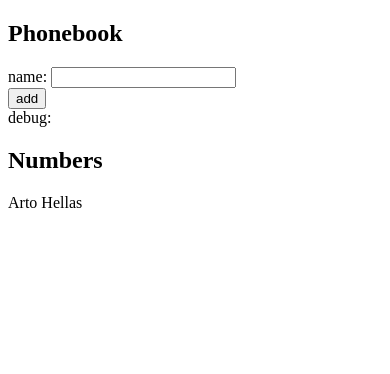
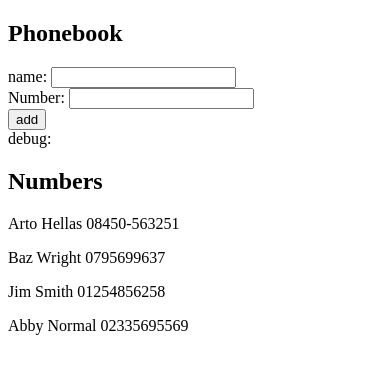
Before and after one commit to bazwright70/fullstackopen2021, a React (Create React App) app in the folder part2/phonebook/: page / in a window 390 px wide. Shown: the top 374 px of the page. Built offline with nearby package versions, Linux system fonts and the light colour scheme.

Commit message:
2.9 phonebook - Add phone number to names with input and handlers

```diff
--- a/part2/phonebook/src/App.js
+++ b/part2/phonebook/src/App.js
@@ -3,8 +3,25 @@ import React, { useState } from 'react';
 const App = () => {
 
   const [newName, setNewName] = useState('');
+  const [newNumber, setNewNumber] = useState('')
   const [person, setPerson] = useState(
-    [{ name: 'Arto Hellas' }]);
+    [{
+      name: 'Arto Hellas',
+      number: '08450-563251'
+    },
+    {
+      name: 'Baz Wright',
+      number: '0795699637'
+    },
+    {
+      name: 'Jim Smith',
+      number: '01254856258'
+    },
+    {
+      name: 'Abby Normal',
+      number: '02335695569'
+    }
+    ]);
 
   // handle form submit event
   const handleSubmit = (event) => {
@@ -12,23 +29,37 @@ const App = () => {
 
     // check if entry already in phonebook
     for (let entry of person) {
-      if (entry.name.toLowerCase().indexOf(newName.toLowerCase()) === 0) {
+      if (entry.name.toLowerCase() === newName.toLowerCase()) {
         setNewName('');
+        setNewNumber('');
         return alert(`${newName} already exists in phonebook`)
+      } else if (newName.length < 3) {
+        setNewName('');
+        setNewNumber('');
+        return alert('Name too short');
       }
     }
 
     // create new entry object
-
+    const newPerson = {
+      name: newName,
+      number: newNumber
+    }
     // add entry to phonebook
-    setPerson(person.concat({ name: newName }));
+    setPerson(person.concat(newPerson));
     setNewName('');
+    setNewNumber('');
 
   }
 
   // handle name input field update or change
   const updateName = (event) => {
     setNewName(event.target.value);
+  }
+
+  // handle number input field
+  const updateNumber = (event) => {
+    setNewNumber(event.target.value)
   }
 
   return (
@@ -42,6 +73,12 @@ const App = () => {
           />
         </div>
         <div>
+          Number: <input
+            value={newNumber}
+            onChange={updateNumber}
+          />
+        </div>
+        <div>
           <button type="submit">add</button>
         </div>
       </form>
@@ -49,7 +86,7 @@ const App = () => {
       <h2>Numbers</h2>
       {
         person.map((obj) => {
-          return <p key={obj.name} >{obj.name}</p>
+          return <p key={obj.name} >{obj.name} {obj.number}</p>
         })
       }
     </div>
```
